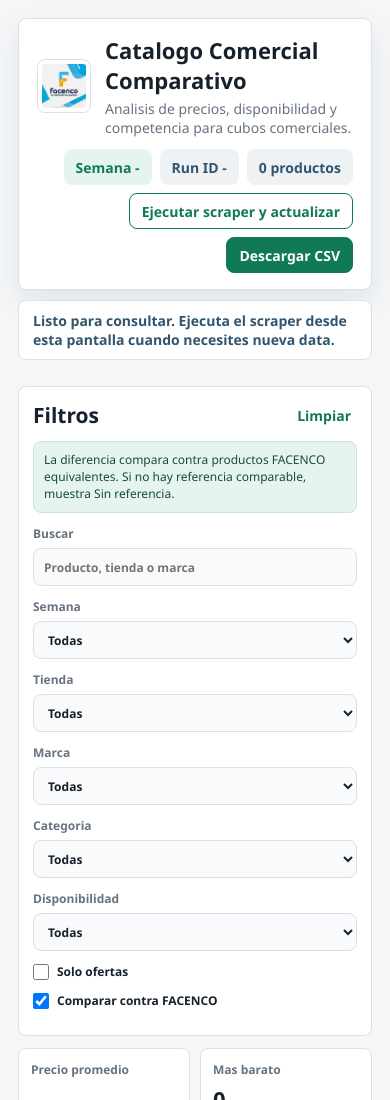
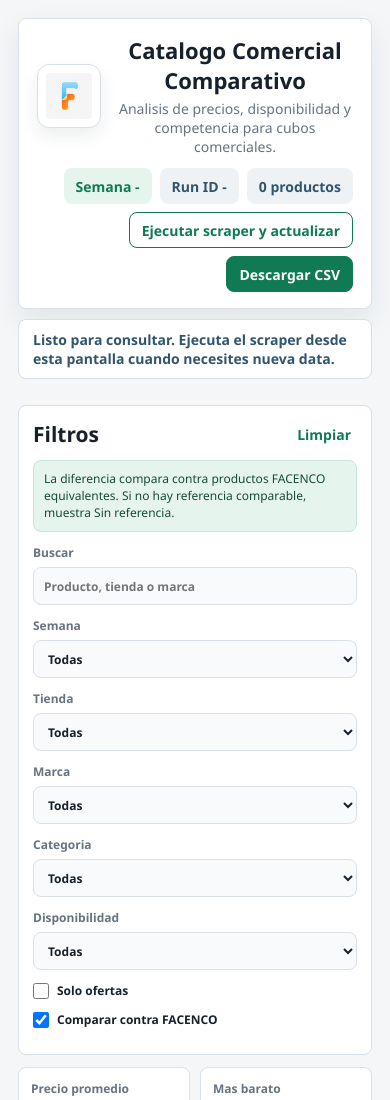
Before and after one commit to MARCOLO2218/WEBSCRAPING-FINAL, a website: page WEBSCRAPER DEV/public/index.html in a window 390 px wide. Shown: the top 1100 px of the page. Drawn offline with Linux system fonts and the light colour scheme; no server answers.

Commit message:
Actualizar logo FACENCO en encabezado DEV

```diff
--- a/WEBSCRAPER DEV/public/index.html
+++ b/WEBSCRAPER DEV/public/index.html
@@ -10,8 +10,8 @@
     <main class="app-shell">
       <header class="topbar">
         <div class="brand-block">
-          <img class="brand-logo" src="/assets/facenco.png" alt="FACENCO" />
-          <div>
+          <img class="brand-logo" src="/assets/facenco-logo-f.png" alt="FACENCO" />
+          <div class="brand-copy">
             <h1>Catalogo Comercial Comparativo</h1>
             <p>Analisis de precios, disponibilidad y competencia para cubos comerciales.</p>
           </div>
--- a/WEBSCRAPER DEV/public/styles.css
+++ b/WEBSCRAPER DEV/public/styles.css
@@ -55,19 +55,27 @@
 .brand-block {
   align-items: center;
   display: flex;
-  gap: 14px;
-  min-width: 280px;
+  gap: 16px;
+  min-width: 320px;
 }
 
 .brand-logo {
+  background: #ffffff;
   border: 1px solid var(--line);
-  border-radius: 8px;
+  border-radius: 12px;
+  box-shadow: 0 8px 18px rgba(15, 32, 46, 0.08);
   display: block;
   flex: 0 0 auto;
-  height: 54px;
+  height: 72px;
   object-fit: contain;
-  padding: 4px;
-  width: 54px;
+  padding: 8px;
+  width: 72px;
+}
+
+.brand-copy {
+  display: flex;
+  flex-direction: column;
+  justify-content: center;
 }
 
 h1,
@@ -529,6 +537,18 @@
     display: block;
   }
 
+
+  .brand-block {
+    justify-content: center;
+    min-width: 0;
+    text-align: center;
+  }
+
+  .brand-logo {
+    height: 64px;
+    width: 64px;
+  }
+
   .topbar-actions,
   .filters,
   .workspace,
```
Also changed, not shown: WEBSCRAPER DEV/public/assets/facenco-logo-f.png (added).
